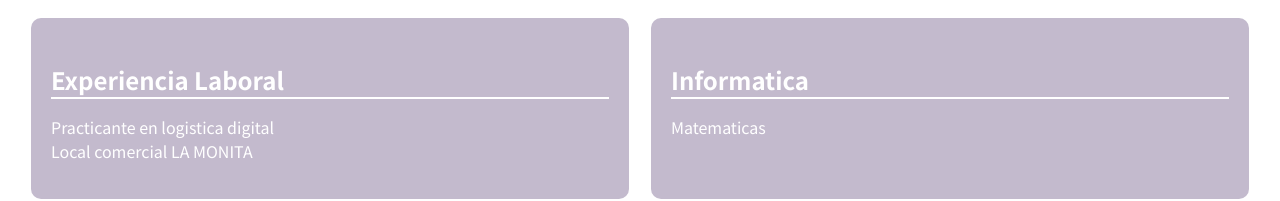
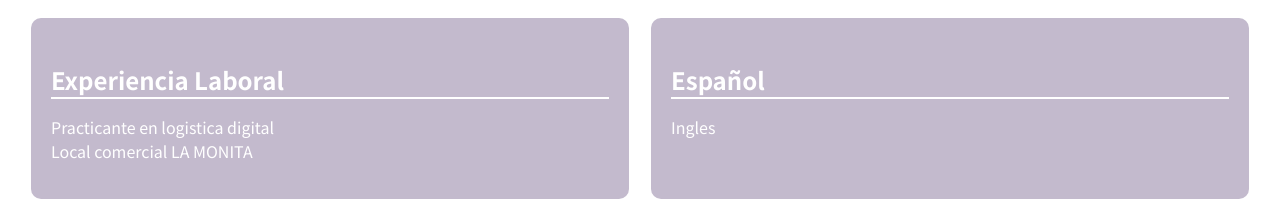
Before and after one commit to yulietoNieto/Hoja-de-vida, a plain HTML site: page hoja de vida/index.html in a window 1280 px wide. Shown: the part 427-628 px from the top of the page. Drawn offline with Linux system fonts and the light colour scheme; a web font is replaced by a local one.

Commit message:
Add files via upload

```diff
--- a/hoja de vida/index.html
+++ b/hoja de vida/index.html
@@ -47,8 +47,8 @@
       </div>
 
       <div class="info">
-        <p class="tituloSecInfo">Informatica</p>
-        <p class="contInfo">Matematicas</p>
+        <p class="tituloSecInfo">Español</p>
+        <p class="contInfo">Ingles</p>
       </div>
 
       <div class="info">
```
